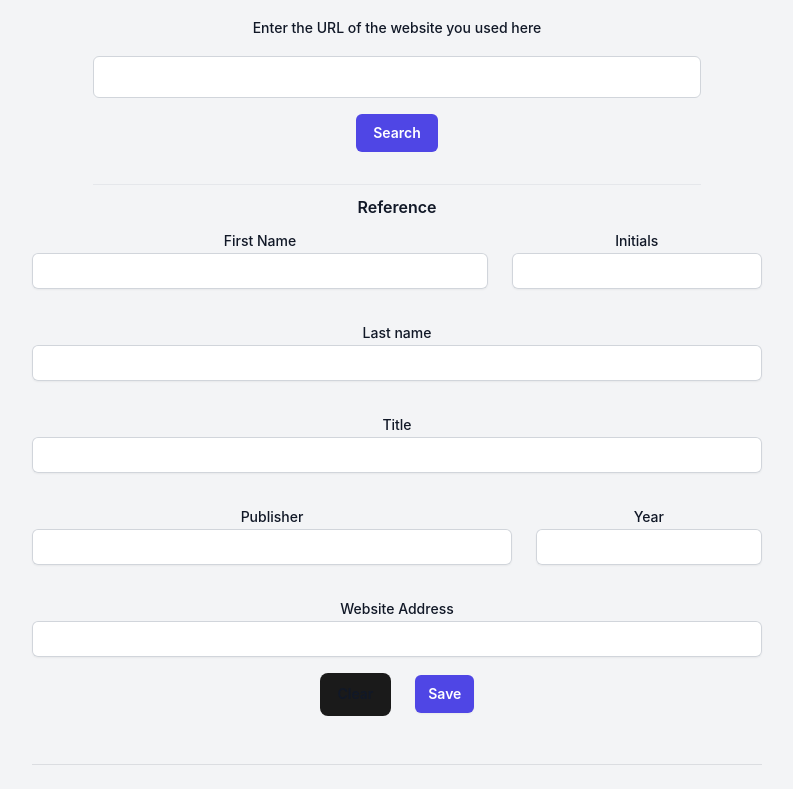
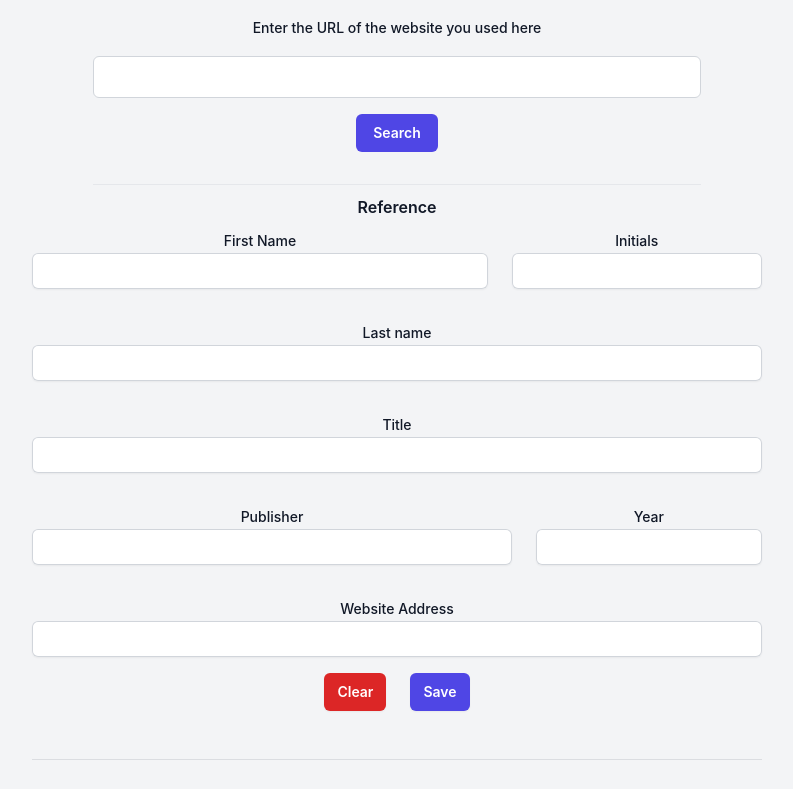
Before and after one commit to tatermysalad/webcite, a React (Vite) app: page /search in a window 1280 px wide. Shown: the part 280-1069 px from the top of the page, without its empty margins (243-1036 px from the left). Built offline with nearby package versions, Linux system fonts and the light colour scheme; a web font is replaced by a local one.

Commit message:
fix: 'clear' button colouring

```diff
--- a/src/components/SearchPage/SearchComponent.jsx
+++ b/src/components/SearchPage/SearchComponent.jsx
@@ -184,7 +184,9 @@ export default function SearchComponent() {
                             </div>
                             <div className="mt-4">
                                 <label htmlFor="searchQuery" className="block text-sm font-medium leading-6 text-gray-900">
-                                   { selectedReferenceType === "Website" ? "Enter the URL of the website you used here" : "Enter your search term here"}
+                                    {selectedReferenceType === "Website"
+                                        ? "Enter the URL of the website you used here"
+                                        : "Enter your search term here"}
                                 </label>
                                 <div className="mt-4 flex items-center">
                                     {selectedReferenceType === "Book" && (
@@ -335,7 +337,7 @@ export default function SearchComponent() {
                         <div className="mt-4 flex items-center justify-center gap-x-6">
                             <button
                                 type="button"
-                                className="text-sm font-semibold leading-6 text-gray-900"
+                                className="rounded-md bg-red-600 px-3 py-2 text-sm font-semibold text-white shadow-sm hover:bg-red-400 focus-visible:outline focus-visible:outline-2 focus-visible:outline-offset-2 focus-visible:outline-red-400"
                                 onClick={() => setFormData(initialFormData)}
                             >
                                 Clear
```
